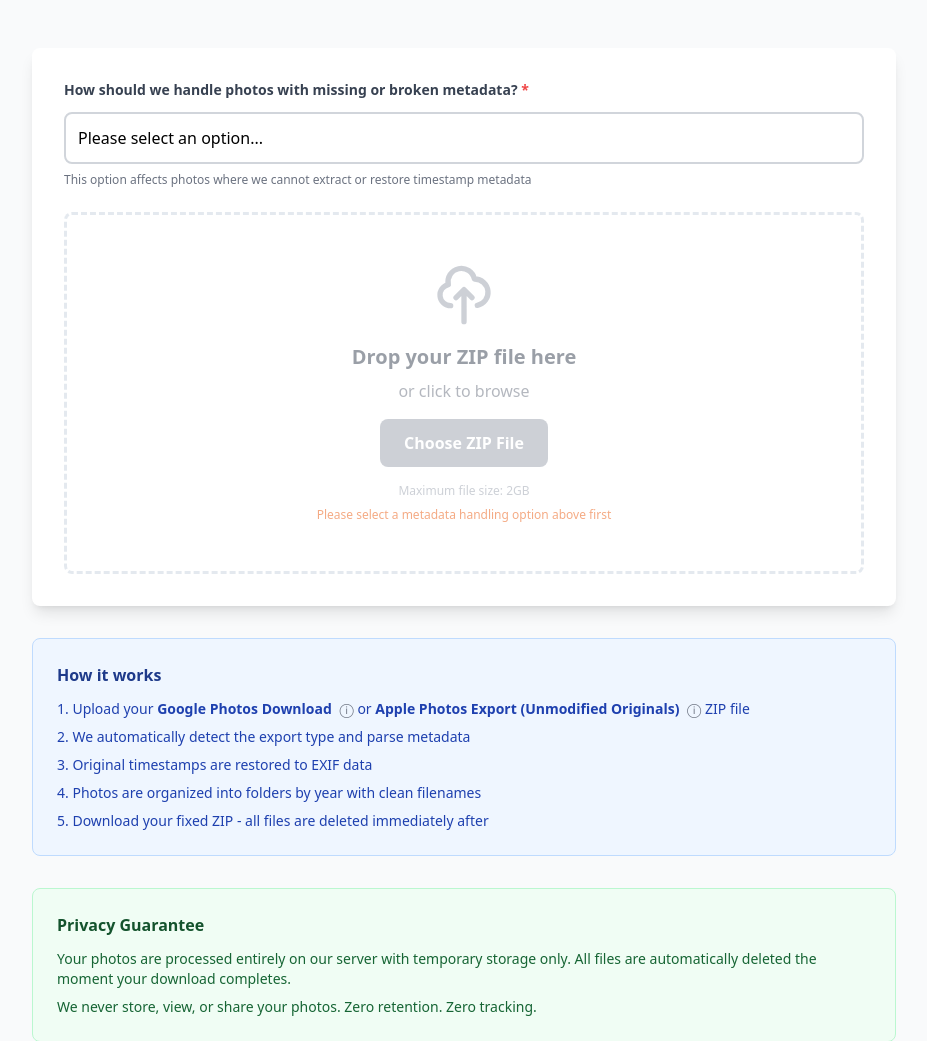
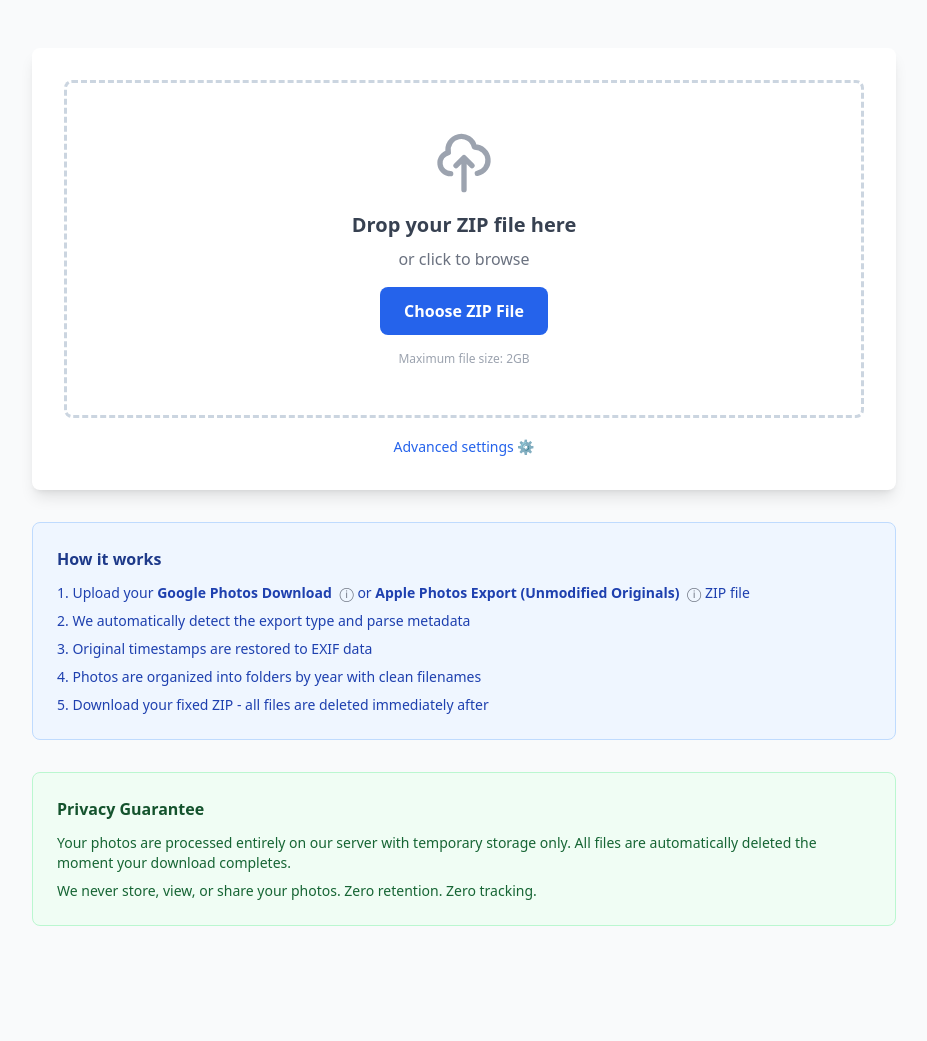
Before and after one commit to photodaterescue/pdr-webapp, a Flask app: page / in a window 1280 px wide. Shown: the part 144-1185 px from the top of the page, without its empty margins (176-1103 px from the left). After the commit the page ends 1070 px from the top, so only its background shows below. Run offline with Flask 3, Linux system fonts and the light colour scheme; some libraries are stand-ins or nearby versions.

Commit message:
Streamline photo metadata fixing with improved defaults and advanced options
Update backend processing for Google Takeout and Apple Photos exports to include fallback to modification time and an option to skip files without metadata. Refactor filename generation to prevent collisions and improve readability. Modify frontend to remove the mandatory metadata handling dropdown, introduce an advanced settings toggle for fallback and skipping options, and enhance the drop zone interactivity. Update documentation and UI text to reflect these changes.

Replit-Commit-Author: Agent
Replit-Commit-Session-Id: 2d56d932-d5b7-4a9b-8546-8961c4ff99d2
Replit-Commit-Checkpoint-Type: intermediate_checkpoint
Replit-Commit-Event-Id: df91bd28-4792-4771-a837-3e8f0b871b11
Replit-Commit-Screenshot-Url: https://storage.googleapis.com/screenshot-production-us-central1/ea2aa571-6d32-4f19-8570-b8403f952da2/2d56d932-d5b7-4a9b-8546-8961c4ff99d2/WzJelRl

```diff
--- a/app.py
+++ b/app.py
@@ -205,7 +205,7 @@ def detect_export_type(extract_path):
 
     return 'unknown'
 
-def process_google_takeout(extract_path, output_path, metadata_handling):
+def process_google_takeout(extract_path, output_path, use_mtime_fallback=False, skip_no_metadata=False):
     stats = {
         'total_files': 0,
         'fixed': 0,
@@ -260,8 +260,16 @@ def process_google_takeout(extract_path, output_path, metadata_handling):
                     if timestamp:
                         classification = 'restored_from_filename'
 
+                if timestamp is None and use_mtime_fallback:
+                    try:
+                        mtime = os.path.getmtime(image_path)
+                        timestamp = int(mtime)
+                        classification = 'fixed'
+                    except:
+                        pass
+
                 if timestamp is None:
-                    if metadata_handling == 'skip':
+                    if skip_no_metadata:
                         stats['skipped'] += 1
                         continue
                     else:
@@ -277,8 +285,15 @@ def process_google_takeout(extract_path, output_path, metadata_handling):
                 year_folder = os.path.join(output_path, str(dt.year))
                 os.makedirs(year_folder, exist_ok=True)
 
-                new_filename = f"{dt.strftime('%Y%m%d_%H%M%S')}_{stats['total_files']}{file_ext}"
+                base_filename = f"{dt.strftime('%Y%m%d_%H%M%S')}{file_ext}"
+                new_filename = base_filename
                 new_path = os.path.join(year_folder, new_filename)
+
+                counter = 2
+                while os.path.exists(new_path):
+                    new_filename = f"{dt.strftime('%Y%m%d_%H%M%S')}_{counter}{file_ext}"
+                    new_path = os.path.join(year_folder, new_filename)
+                    counter += 1
 
                 shutil.copy2(image_path, new_path)
 
@@ -292,7 +307,7 @@ def process_google_takeout(extract_path, output_path, metadata_handling):
 
     return stats
 
-def process_apple_photos(extract_path, output_path, metadata_handling):
+def process_apple_photos(extract_path, output_path, use_mtime_fallback=False, skip_no_metadata=False):
     stats = {
         'total_files': 0,
         'fixed': 0,
@@ -337,8 +352,16 @@ def process_apple_photos(extract_path, output_path, metadata_handling):
                     if timestamp:
                         classification = 'restored_from_filename'
 
+                if timestamp is None and use_mtime_fallback:
+                    try:
+                        mtime = os.path.getmtime(image_path)
+                        timestamp = int(mtime)
+                        classification = 'fixed'
+                    except:
+                        pass
+
                 if timestamp is None:
-                    if metadata_handling == 'skip':
+                    if skip_no_metadata:
                         stats['skipped'] += 1
                         continue
                     else:
@@ -354,8 +377,15 @@ def process_apple_photos(extract_path, output_path, metadata_handling):
                 year_folder = os.path.join(output_path, str(dt.year))
                 os.makedirs(year_folder, exist_ok=True)
 
-                new_filename = f"{dt.strftime('%Y%m%d_%H%M%S')}_{stats['total_files']}{file_ext}"
+                base_filename = f"{dt.strftime('%Y%m%d_%H%M%S')}{file_ext}"
+                new_filename = base_filename
                 new_path = os.path.join(year_folder, new_filename)
+
+                counter = 2
+                while os.path.exists(new_path):
+                    new_filename = f"{dt.strftime('%Y%m%d_%H%M%S')}_{counter}{file_ext}"
+                    new_path = os.path.join(year_folder, new_filename)
+                    counter += 1
 
                 shutil.copy2(image_path, new_path)
 
@@ -405,16 +435,17 @@ def upload_file():
 
         export_type = detect_export_type(extract_dir)
 
-        metadata_handling = request.form.get('metadata_handling', 'keep')
+        use_mtime_fallback = request.form.get('use_mtime_fallback', 'false') == 'true'
+        skip_no_metadata = request.form.get('skip_no_metadata', 'false') == 'true'
 
         if export_type == 'unknown':
             cleanup_temp_dirs(temp_dirs)
             return jsonify({'error': 'Could not detect export type. Please upload a valid Google Takeout or Apple Photos export.'}), 400
 
         if export_type == 'google_takeout':
-            stats = process_google_takeout(extract_dir, output_dir, metadata_handling)
+            stats = process_google_takeout(extract_dir, output_dir, use_mtime_fallback, skip_no_metadata)
         else:
-            stats = process_apple_photos(extract_dir, output_dir, metadata_handling)
+            stats = process_apple_photos(extract_dir, output_dir, use_mtime_fallback, skip_no_metadata)
 
         output_zip_path = os.path.join(upload_dir, 'fixed_photos.zip')
         with zipfile.ZipFile(output_zip_path, 'w', zipfile.ZIP_DEFLATED) as zipf:
--- a/templates/index.html
+++ b/templates/index.html
@@ -70,36 +70,37 @@
         </header>
 
         <div id="upload-section" class="bg-white rounded-lg shadow-lg p-8 mb-8">
-            <div class="mb-6">
-                <label class="block text-sm font-semibold text-gray-700 mb-3">
-                    How should we handle photos with missing or broken metadata?
-                    <span class="text-red-500">*</span>
-                </label>
-                <div class="relative">
-                    <select id="metadataHandling" class="w-full p-3 border-2 border-gray-300 rounded-lg focus:border-blue-500 focus:outline-none appearance-none bg-white pr-10">
-                        <option value="">Please select an option...</option>
-                        <option value="keep">Keep & rename (recommended) – put into Needs_Review folder, best filename</option>
-                        <option value="skip">Skip from fixed download – exclude from ZIP completely</option>
-                    </select>
-                    <svg id="checkmark" class="hidden absolute right-3 top-1/2 transform -translate-y-1/2 h-6 w-6 text-green-500" fill="none" stroke="currentColor" viewBox="0 0 24 24">
-                        <path stroke-linecap="round" stroke-linejoin="round" stroke-width="3" d="M5 13l4 4L19 7"></path>
-                    </svg>
-                </div>
-                <p class="text-xs text-gray-500 mt-2">This option affects photos where we cannot extract or restore timestamp metadata</p>
-            </div>
-
-            <div class="drop-zone p-12 rounded-lg text-center cursor-pointer opacity-50" id="dropZone">
+            <div class="drop-zone p-12 rounded-lg text-center cursor-pointer" id="dropZone">
                 <svg class="mx-auto h-16 w-16 text-gray-400 mb-4" fill="none" stroke="currentColor" viewBox="0 0 24 24">
                     <path stroke-linecap="round" stroke-linejoin="round" stroke-width="2" d="M7 16a4 4 0 01-.88-7.903A5 5 0 1115.9 6L16 6a5 5 0 011 9.9M15 13l-3-3m0 0l-3 3m3-3v12"></path>
                 </svg>
                 <h3 class="text-xl font-semibold text-gray-700 mb-2">Drop your ZIP file here</h3>
                 <p class="text-gray-500 mb-4">or click to browse</p>
-                <input type="file" id="fileInput" accept=".zip" class="hidden" disabled>
-                <button id="browseBtn" class="bg-gray-400 cursor-not-allowed text-white font-semibold py-3 px-6 rounded-lg transition duration-200" disabled>
+                <input type="file" id="fileInput" accept=".zip" class="hidden">
+                <button id="browseBtn" class="bg-blue-600 hover:bg-blue-700 text-white font-semibold py-3 px-6 rounded-lg transition duration-200">
                     Choose ZIP File
                 </button>
                 <p class="text-xs text-gray-400 mt-4">Maximum file size: 2GB</p>
-                <p class="text-xs text-orange-600 mt-2 font-medium">Please select a metadata handling option above first</p>
+            </div>
+
+            <div class="mt-4 text-center">
+                <button id="advancedToggle" class="text-sm text-blue-600 hover:text-blue-800 font-medium">
+                    Advanced settings ⚙️
+                </button>
+            </div>
+
+            <div id="advancedSettings" class="hidden mt-4 p-4 bg-gray-50 rounded-lg border border-gray-200">
+                <h4 class="text-sm font-semibold text-gray-700 mb-3">Advanced Settings</h4>
+                <div class="space-y-3">
+                    <label class="flex items-center">
+                        <input type="checkbox" id="useMtimeFallback" class="mr-2 h-4 w-4 text-blue-600 rounded">
+                        <span class="text-sm text-gray-700">Allow fallback to Last Modified timestamp when no date is found</span>
+                    </label>
+                    <label class="flex items-center">
+                        <input type="checkbox" id="skipNoMetadata" class="mr-2 h-4 w-4 text-blue-600 rounded">
+                        <span class="text-sm text-gray-700">Skip files that have no usable metadata and no date in filename (exclude from ZIP)</span>
+                    </label>
+                </div>
             </div>
 
             <div id="fileInfo" class="hidden mt-6 p-4 bg-blue-50 rounded-lg">
@@ -254,51 +255,30 @@
         const errorSection = document.getElementById('error-section');
         const resetBtn = document.getElementById('resetBtn');
         const errorResetBtn = document.getElementById('errorResetBtn');
-        const metadataHandling = document.getElementById('metadataHandling');
-        const checkmark = document.getElementById('checkmark');
+        const advancedToggle = document.getElementById('advancedToggle');
+        const advancedSettings = document.getElementById('advancedSettings');
+        const useMtimeFallback = document.getElementById('useMtimeFallback');
+        const skipNoMetadata = document.getElementById('skipNoMetadata');
 
         let selectedFile = null;
         let downloadBlob = null;
-        let metadataOption = '';
 
-        metadataHandling.addEventListener('change', (e) => {
-            metadataOption = e.target.value;
-            if (metadataOption) {
-                checkmark.classList.remove('hidden');
-                dropZone.classList.remove('opacity-50');
-                dropZone.classList.add('cursor-pointer');
-                browseBtn.disabled = false;
-                browseBtn.classList.remove('bg-gray-400', 'cursor-not-allowed');
-                browseBtn.classList.add('bg-blue-600', 'hover:bg-blue-700');
-                fileInput.disabled = false;
-                dropZone.querySelector('.text-orange-600').classList.add('hidden');
-            } else {
-                checkmark.classList.add('hidden');
-            }
+        advancedToggle.addEventListener('click', () => {
+            advancedSettings.classList.toggle('hidden');
         });
 
         browseBtn.addEventListener('click', (e) => {
             e.stopPropagation();
-            if (!metadataOption) {
-                alert('Please select how to handle photos with missing metadata first');
-                return;
-            }
             fileInput.click();
         });
 
         dropZone.addEventListener('click', () => {
-            if (!metadataOption) {
-                alert('Please select how to handle photos with missing metadata first');
-                return;
-            }
             fileInput.click();
         });
 
         dropZone.addEventListener('dragover', (e) => {
             e.preventDefault();
-            if (metadataOption) {
-                dropZone.classList.add('drag-over');
-            }
+            dropZone.classList.add('drag-over');
         });
 
         dropZone.addEventListener('dragleave', () => {
@@ -309,17 +289,10 @@
             e.preventDefault();
             dropZone.classList.remove('drag-over');
 
-            if (!metadataOption) {
-                alert('Please select how to handle photos with missing metadata first');
-                return;
-            }
-
             if (e.dataTransfer.files.length > 0) {
                 const file = e.dataTransfer.files[0];
                 if (file.name.toLowerCase().endsWith('.zip')) {
                     handleFileSelect(file);
-                } else {
-                    alert('Please upload a ZIP file');
                 }
             }
         });
@@ -358,7 +331,8 @@
 
             const formData = new FormData();
             formData.append('file', selectedFile);
-            formData.append('metadata_handling', metadataOption);
+            formData.append('use_mtime_fallback', useMtimeFallback.checked ? 'true' : 'false');
+            formData.append('skip_no_metadata', skipNoMetadata.checked ? 'true' : 'false');
 
             try {
                 updateProgress(10, 'Uploading...');
```
Also changed, not shown: attached_assets/Pasted-You-are-editing-my-existing-Replit-app-Photo-Metadata-Fixer-Flask-HTML-CSS-JS-Do-not-rebuild--1763384065279_1763384065280.txt (added, +75 -0 lines), attached_assets/Pasted-You-are-editing-my-existing-Replit-app-Photo-Metadata-Fixer-Flask-HTML-CSS-JS-Do-not-rebuild--1763384088085_1763384088085.txt (added, +75 -0 lines), replit.md (+10 -0 lines), 1 other file.
